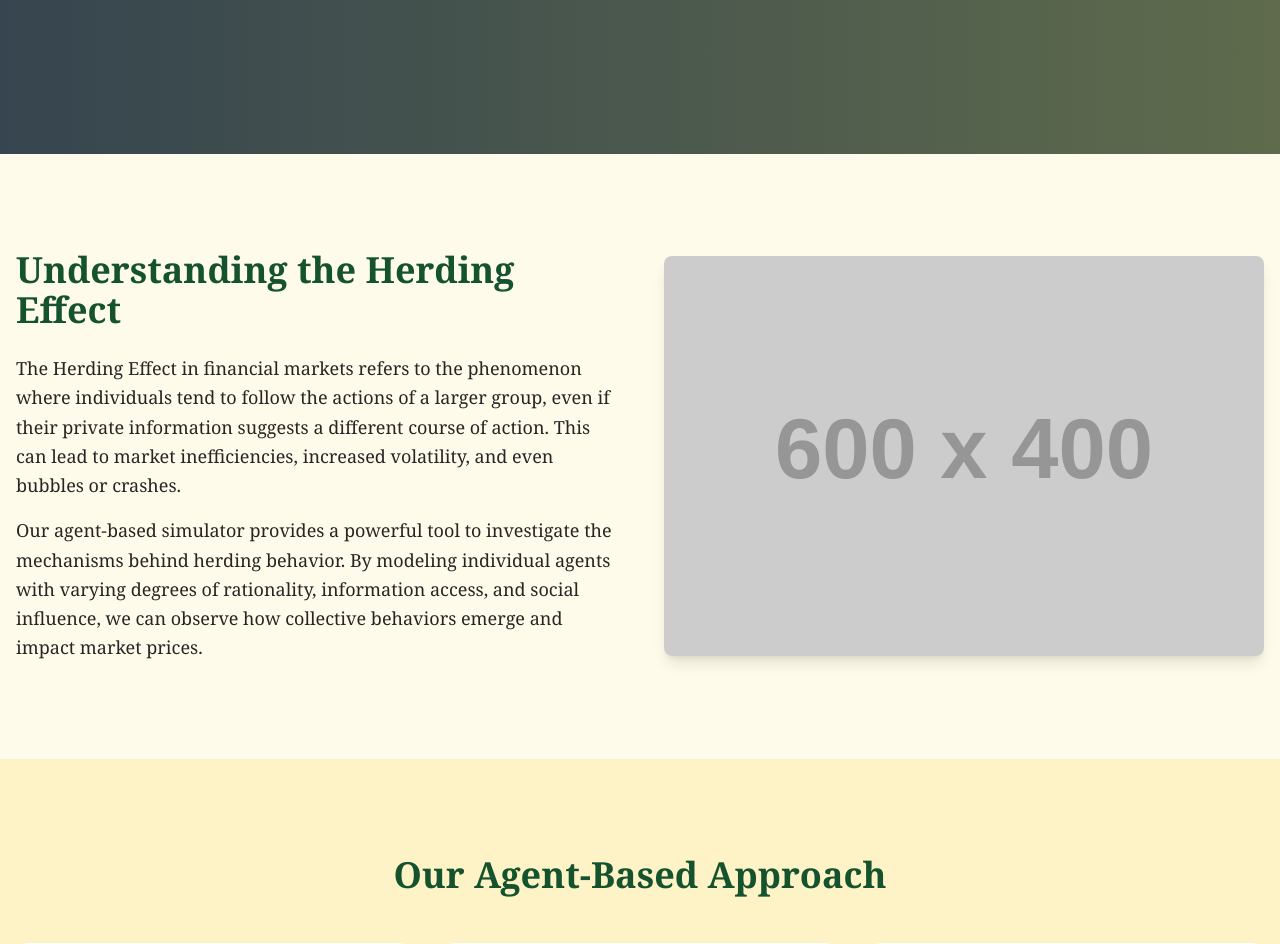
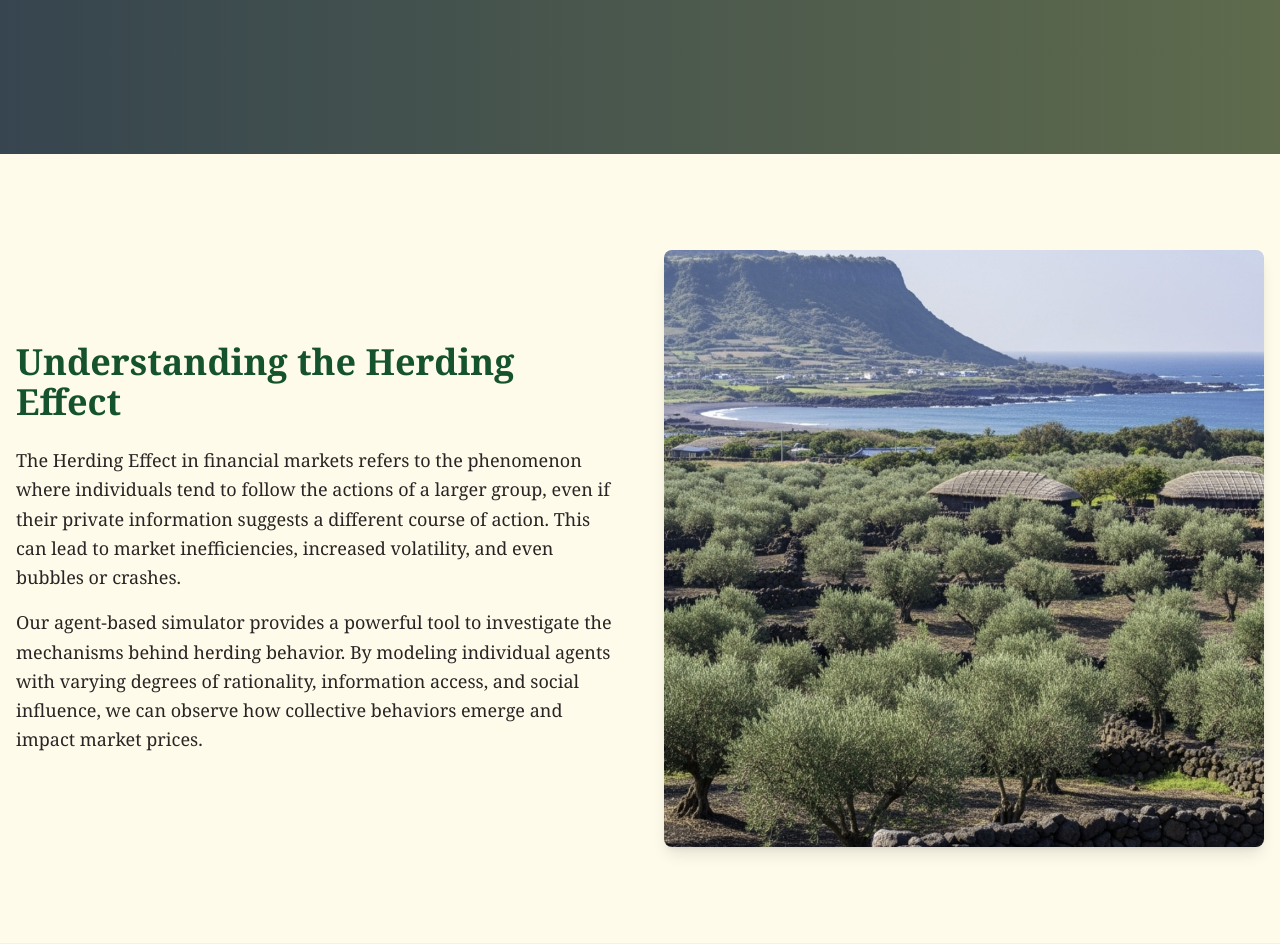
Before and after one commit to byeungchun/ofij-web, a Flask app: page / in a window 1280 px wide. Shown: the part 710-1654 px from the top of the page. Run offline with Flask 3, Linux system fonts and the light colour scheme; grey boxes labelled with a size stand in for pictures from a placeholder-image service; some libraries are stand-ins or nearby versions; some web fonts are replaced.

Commit message:
add image

```diff
--- a/web/templates/index.html
+++ b/web/templates/index.html
@@ -73,8 +73,8 @@
                 </p>
             </div>
             <div>
-                <!-- Placeholder image with JeJu Olive Farm text -->
-                <img src="https://placehold.co/600x400/5F6B4C/F5F5DC?text=JeJu+Olive+Farm" alt="JeJu Olive Farm Illustration" class="w-full h-auto object-cover rounded-lg shadow-lg">
+                <!-- Updated image to use local olivefarm.jpg -->
+                <img src="/img/olivefarm.jpg" alt="JeJu Olive Farm Illustration" class="w-full h-auto object-cover rounded-lg shadow-lg">
             </div>
         </div>
     </section>
```
Also changed, not shown: web/img/olivefarm.jpg (added).
